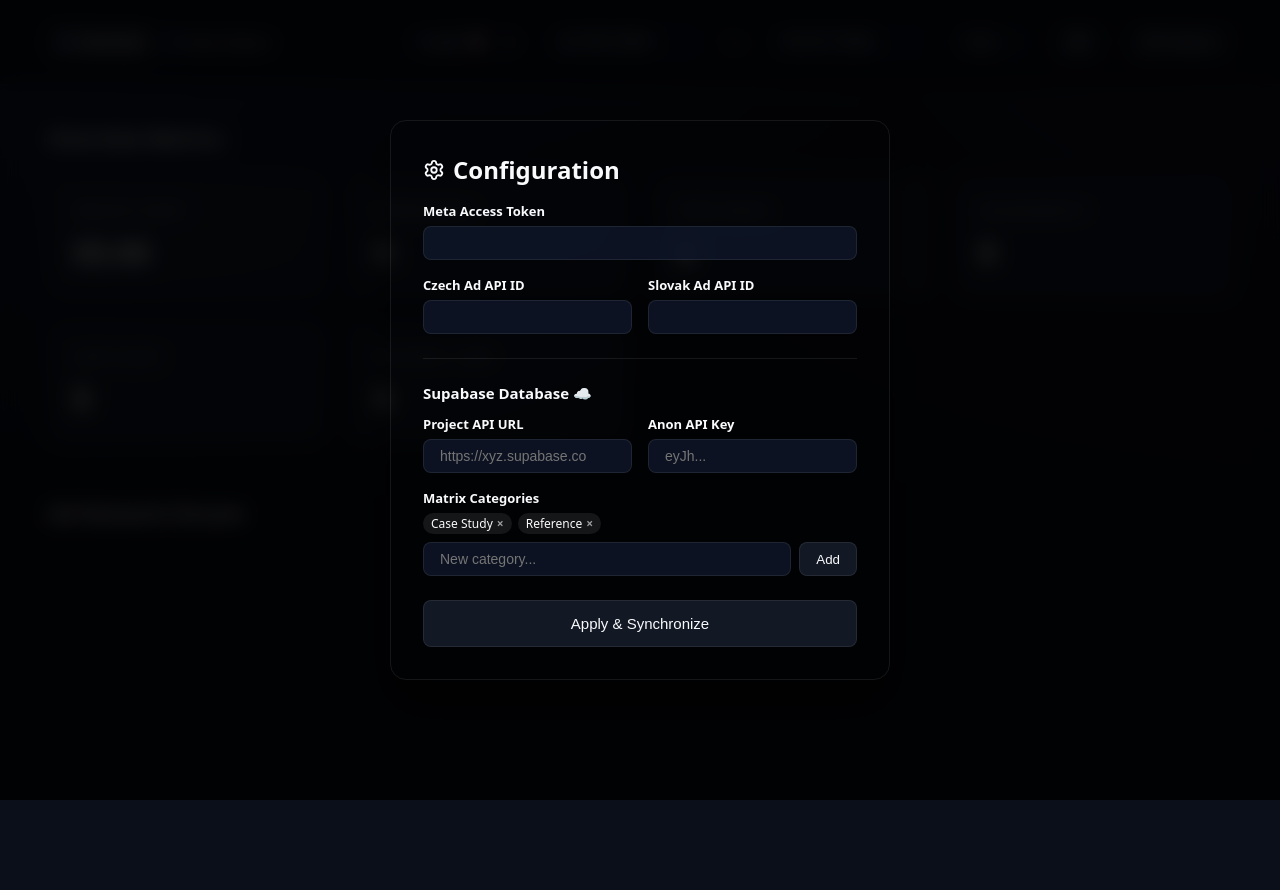
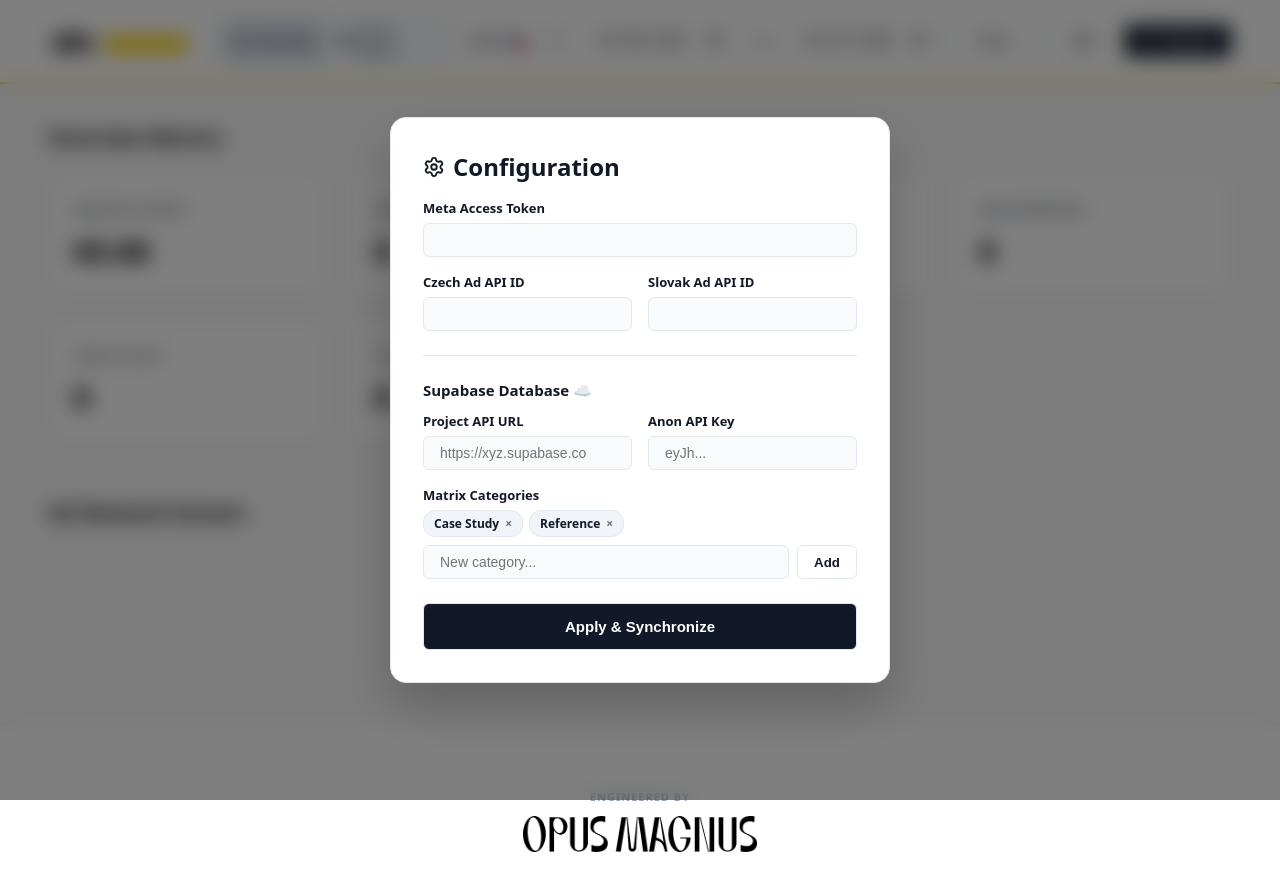
Before and after one commit to danieldhudak-eng/marketing-dashboard-sto, a React (Vite) app: page / in a window 1280 px wide. Shown: the top 890 px of the page. Before the commit the page ends 800 px from the top, so only its background shows below. Built offline with nearby package versions, Linux system fonts and the light colour scheme.

Commit message:
style: implement STO corporate brand identity, add monthly matrix totals, and Opus Magnus branding

```diff
--- a/src/App.jsx
+++ b/src/App.jsx
@@ -172,33 +172,33 @@ const App = () => {
   return (
     <>
       {showSettings && (
-        <div style={{ position: 'fixed', inset: 0, backgroundColor: 'rgba(0,0,0,0.85)', zIndex: 9999, display: 'flex', alignItems: 'center', justifyContent: 'center', backdropFilter: 'blur(10px)' }}>
-          <div style={{ background: 'var(--card-bg)', border: '1px solid var(--border-color)', borderRadius: '16px', padding: '32px', width: '90%', maxWidth: '500px', boxShadow: '0 24px 48px rgba(0,0,0,0.5)', maxHeight: '90vh', overflowY: 'auto' }}>
+        <div style={{ position: 'fixed', inset: 0, backgroundColor: 'rgba(0,0,0,0.5)', zIndex: 9999, display: 'flex', alignItems: 'center', justifyContent: 'center', backdropFilter: 'blur(10px)' }}>
+          <div style={{ background: '#fff', border: '1px solid var(--border-color)', borderRadius: '16px', padding: '32px', width: '90%', maxWidth: '500px', boxShadow: '0 24px 48px rgba(0,0,0,0.2)', maxHeight: '90vh', overflowY: 'auto' }}>
             <h2 style={{ margin: '0 0 16px 0', display: 'flex', alignItems: 'center', gap: '8px' }}><Settings size={22}/> Configuration</h2>
 
             <div style={{ marginBottom: '16px' }}>
               <label style={{ display: 'block', fontSize: '13px', fontWeight: '600', marginBottom: '6px' }}>Meta Access Token</label>
-              <input type="password" value={apiKeys.token} onChange={e => setApiKeys({...apiKeys, token: e.target.value})} className="control-input" style={{ width: '100%' }} />
+              <input type="password" value={apiKeys.token} onChange={e => setApiKeys({...apiKeys, token: e.target.value})} className="control-input" style={{ width: '100%', background: '#f8fafc' }} />
             </div>
 
             <div style={{ display: 'grid', gridTemplateColumns: '1fr 1fr', gap: '16px', marginBottom: '24px' }}>
-              <div><label style={{ display: 'block', fontSize: '13px', fontWeight: '600', marginBottom: '6px' }}>Czech Ad API ID</label><input type="text" value={apiKeys.czId} onChange={e => setApiKeys({...apiKeys, czId: e.target.value})} className="control-input" style={{ width: '100%' }} /></div>
-              <div><label style={{ display: 'block', fontSize: '13px', fontWeight: '600', marginBottom: '6px' }}>Slovak Ad API ID</label><input type="text" value={apiKeys.skId} onChange={e => setApiKeys({...apiKeys, skId: e.target.value})} className="control-input" style={{ width: '100%' }} /></div>
+              <div><label style={{ display: 'block', fontSize: '13px', fontWeight: '600', marginBottom: '6px' }}>Czech Ad API ID</label><input type="text" value={apiKeys.czId} onChange={e => setApiKeys({...apiKeys, czId: e.target.value})} className="control-input" style={{ width: '100%', background: '#f8fafc' }} /></div>
+              <div><label style={{ display: 'block', fontSize: '13px', fontWeight: '600', marginBottom: '6px' }}>Slovak Ad API ID</label><input type="text" value={apiKeys.skId} onChange={e => setApiKeys({...apiKeys, skId: e.target.value})} className="control-input" style={{ width: '100%', background: '#f8fafc' }} /></div>
             </div>
 
             <hr style={{border: 'none', borderTop: '1px solid var(--border-color)', margin: '24px 0'}}/>
             <h3 style={{fontSize: '15px', marginBottom: '12px'}}>Supabase Database ☁️</h3>
 
             <div style={{ display: 'grid', gridTemplateColumns: '1fr 1fr', gap: '16px', marginBottom: '16px' }}>
-              <div><label style={{ display: 'block', fontSize: '13px', fontWeight: '600', marginBottom: '6px' }}>Project API URL</label><input type="text" value={apiKeys.supabaseUrl} onChange={e => setApiKeys({...apiKeys, supabaseUrl: e.target.value})} className="control-input" style={{ width: '100%' }} placeholder="https://xyz.supabase.co" /></div>
-              <div><label style={{ display: 'block', fontSize: '13px', fontWeight: '600', marginBottom: '6px' }}>Anon API Key</label><input type="password" value={apiKeys.supabaseAnon} onChange={e => setApiKeys({...apiKeys, supabaseAnon: e.target.value})} className="control-input" style={{ width: '100%' }} placeholder="eyJh..." /></div>
+              <div><label style={{ display: 'block', fontSize: '13px', fontWeight: '600', marginBottom: '6px' }}>Project API URL</label><input type="text" value={apiKeys.supabaseUrl} onChange={e => setApiKeys({...apiKeys, supabaseUrl: e.target.value})} className="control-input" style={{ width: '100%', background: '#f8fafc' }} placeholder="https://xyz.supabase.co" /></div>
+              <div><label style={{ display: 'block', fontSize: '13px', fontWeight: '600', marginBottom: '6px' }}>Anon API Key</label><input type="password" value={apiKeys.supabaseAnon} onChange={e => setApiKeys({...apiKeys, supabaseAnon: e.target.value})} className="control-input" style={{ width: '100%', background: '#f8fafc' }} placeholder="eyJh..." /></div>
             </div>
 
             {apiKeys.supabaseUrl && (
-                <div style={{background: 'rgba(0,0,0,0.3)', padding: '12px', borderRadius: '8px', marginBottom:'24px'}}>
-                  <div style={{fontSize:'12px', marginBottom:'8px', color: 'var(--text-secondary)'}}>Run this SQL in your Supabase SQL Editor once:</div>
+                <div style={{background: '#f1f5f9', padding: '12px', borderRadius: '8px', marginBottom:'24px', border: '1px solid #e2e8f0'}}>
+                  <div style={{fontSize:'12px', marginBottom:'8px', color: 'var(--text-secondary)', fontWeight: 600}}>Run this SQL in your Supabase Editor once:</div>
                   <div style={{display:'flex', gap: '8px', alignItems:'flex-start'}}>
-                    <pre style={{margin:0, fontSize:'11px', color:'#4ade80', overflowX:'auto'}}>{sqlSetupString}</pre>
+                    <pre style={{margin:0, fontSize:'11px', color:'#059669', overflowX:'auto'}}>{sqlSetupString}</pre>
                     <button className="btn" style={{padding:'4px 8px'}} onClick={() => {navigator.clipboard.writeText(sqlSetupString); setCopiedSql(true); setTimeout(() => setCopiedSql(false), 2000)}}>{copiedSql ? <Check size={14}/> : <Copy size={14}/>}</button>
                   </div>
                 </div>
@@ -208,27 +208,28 @@ const App = () => {
               <label style={{ display: 'block', fontSize: '13px', fontWeight: '600', marginBottom: '6px' }}>Matrix Categories</label>
               <div style={{display:'flex', flexWrap:'wrap', gap:'6px', marginBottom:'8px'}}>
                  {categories.map(cat => (
-                    <span key={cat} style={{background: 'var(--border-color)', fontSize:'12px', padding:'2px 8px', borderRadius:'12px', display:'flex', alignItems:'center', gap:'4px'}}>
+                    <span key={cat} style={{background: '#f1f5f9', border: '1px solid #e2e8f0', fontSize:'12px', padding:'4px 10px', borderRadius:'12px', display:'flex', alignItems:'center', gap:'6px', fontWeight: 600}}>
                        {cat} <strong style={{cursor:'pointer', opacity:0.6}} onClick={()=>handleRemoveCategory(cat)}>×</strong>
                     </span>
                  ))}
               </div>
               <div style={{display:'flex', gap:'8px'}}>
-                <input type="text" className="control-input" placeholder="New category..." value={newCatName} onChange={e=>setNewCatName(e.target.value)} onKeyDown={e => e.key === 'Enter' && handleAddCategory()} style={{flex:1}}/>
+                <input type="text" className="control-input" placeholder="New category..." value={newCatName} onChange={e=>setNewCatName(e.target.value)} onKeyDown={e => e.key === 'Enter' && handleAddCategory()} style={{flex:1, background: '#f8fafc'}}/>
                 <button className="btn" onClick={handleAddCategory}>Add</button>
               </div>
             </div>
 
-            <button className="btn" style={{ width: '100%', justifyContent: 'center', padding: '14px', fontSize: '15px' }} onClick={saveSettings}>Apply & Synchronize</button>
+            <button className="btn" style={{ width: '100%', justifyContent: 'center', padding: '14px', fontSize: '15px', background: 'var(--text-primary)', color: '#fff' }} onClick={saveSettings}>Apply & Synchronize</button>
           </div>
         </div>
       )}
 
       <header className="header">
         <div className="header-title">
-           <div style={{display:'flex', background:'var(--card-bg)', p:4, borderRadius:'8px', overflow:'hidden', border: '1px solid var(--border-color)'}}>
-              <div onClick={()=>setViewMode('overview')} style={{padding:'6px 12px', cursor:'pointer', display:'flex', alignItems:'center', gap:'6px', fontSize:'13px', background: viewMode === 'overview' ? 'rgba(255,255,255,0.1)' : 'transparent', fontWeight: viewMode === 'overview' ? 600 : 400}}><LayoutDashboard size={14}/> Overview</div>
-              <div onClick={()=>setViewMode('matrix')} style={{padding:'6px 12px', cursor:'pointer', display:'flex', alignItems:'center', gap:'6px', fontSize:'13px', background: viewMode === 'matrix' ? 'rgba(255,255,255,0.1)' : 'transparent', fontWeight: viewMode === 'matrix' ? 600 : 400}}><Grid size={14}/> Matrix Report</div>
+           <img src="/sto-logo.png" alt="STO Logo" style={{ height: '32px', marginRight: '16px', objectFit: 'contain' }} />
+           <div style={{display:'flex', background:'#f8fafc', p:4, borderRadius:'8px', overflow:'hidden', border: '1px solid var(--border-color)'}}>
+              <div onClick={()=>setViewMode('overview')} style={{padding:'6px 12px', cursor:'pointer', display:'flex', alignItems:'center', gap:'6px', fontSize:'13px', background: viewMode === 'overview' ? '#e2e8f0' : 'transparent', fontWeight: viewMode === 'overview' ? 700 : 500}}><LayoutDashboard size={14}/> Overview</div>
+              <div onClick={()=>setViewMode('matrix')} style={{padding:'6px 12px', cursor:'pointer', display:'flex', alignItems:'center', gap:'6px', fontSize:'13px', background: viewMode === 'matrix' ? '#e2e8f0' : 'transparent', fontWeight: viewMode === 'matrix' ? 700 : 500}}><Grid size={14}/> Matrix Report</div>
            </div>
         </div>
         <div className="controls">
@@ -238,7 +239,7 @@ const App = () => {
           <input type="date" className="control-input" value={dateTo} onChange={e => setDateTo(e.target.value)} />
           <input type="text" className="control-input" placeholder="Filter..." value={campaignFilter} onChange={e => setCampaignFilter(e.target.value)} style={{ width: '80px' }} />
           <button className="btn" onClick={() => setShowSettings(true)}><Settings size={16} /></button>
-          <button className="btn" onClick={fetchData} disabled={loading}><RefreshCw size={16} className={loading ? 'spinner' : ''} /> {loading ? 'Fetching...' : 'Refresh'}</button>
+          <button className="btn" onClick={fetchData} disabled={loading} style={{ background: 'var(--text-primary)', color: '#fff' }}><RefreshCw size={16} className={loading ? 'spinner' : ''} /> {loading ? 'Fetching...' : 'Refresh'}</button>
         </div>
       </header>
 
@@ -272,7 +273,7 @@ const App = () => {
                     )}
                     <img src={post.imageUrl} alt="Creative"/>
                     <div className="post-network-icon" style={{ background: post.network === 'ig' ? 'linear-gradient(45deg, #f09433 0%, #e6683c 25%, #dc2743 50%, #cc2366 75%, #bc1888 100%)' : '#1877F2', width: 'auto', padding: '6px 12px', borderRadius: '20px', display: 'flex', alignItems: 'center', gap: '6px', top: '12px', right: '12px' }}>
-                      <span style={{color: '#fff', fontSize: '11px', fontWeight: '600'}}>{post.network === 'ig' ? 'Instagram' : 'Facebook'}</span>
+                      <span style={{color: '#fff', fontSize: '11px', fontWeight: '700'}}>{post.network === 'ig' ? 'Instagram' : 'Facebook'}</span>
                     </div>
                   </div>
                   <div className="post-content">
@@ -325,13 +326,13 @@ const App = () => {
                                 const boxPosts = rowPosts.filter(p => p.monthKey === mk);
                                 return (
                                   <td key={mk} className="matrix-cell">
-                                    {boxPosts.length === 0 && <div style={{opacity:0.05, textAlign:'center', marginTop:'16px'}}>Empty</div>}
+                                    {boxPosts.length === 0 && <div style={{opacity:0.2, textAlign:'center', marginTop:'16px'}}>Empty</div>}
                                     {boxPosts.map(p => (
                                        <div key={p.id} className="matrix-mini-post">
                                           <div className="m-post-net" style={{background: p.network==='ig'?'linear-gradient(45deg, #f09433, #bc1888)':'#1877F2'}}>{p.network==='ig'?'IG':'FB'}</div>
                                           <img src={p.imageUrl} />
                                           <div className="m-data">
-                                             <div title={p.text} style={{fontWeight:600, fontSize:'12px', whiteSpace:'nowrap', overflow:'hidden', textOverflow:'ellipsis', marginBottom:'6px', color:'#fff'}}>{p.text}</div>
+                                             <div title={p.text} style={{fontWeight:700, fontSize:'12px', whiteSpace:'nowrap', overflow:'hidden', textOverflow:'ellipsis', marginBottom:'6px', color:'#000'}}>{p.text}</div>
 
                                              <div className="m-kpi-grid">
                                                 <div><span>Spend</span> €{p.metrics.spend.toFixed(0)}</div>
@@ -353,12 +354,52 @@ const App = () => {
                          )
                       })}
                     </tbody>
+                    <tfoot>
+                      <tr style={{ background: '#f8fafc', borderTop: '2px solid #cbd5e1' }}>
+                        <td className="sticky-cat" style={{ background: '#f8fafc', color: '#0f172a' }}>Monthly Totals</td>
+                        {uniqueMonthKeys.map(mk => {
+                            const monthPosts = posts.filter(p => p.monthKey === mk);
+                            const sums = {
+                                spend: monthPosts.reduce((s, p) => s + p.metrics.spend, 0),
+                                impressions: monthPosts.reduce((s, p) => s + p.metrics.impressions, 0),
+                                reach: monthPosts.reduce((s, p) => s + p.metrics.reach, 0),
+                                engagements: monthPosts.reduce((s, p) => s + p.metrics.engagements, 0),
+                                clicks: monthPosts.reduce((s, p) => s + p.metrics.clicks, 0),
+                                thruPlays: monthPosts.reduce((s, p) => s + p.metrics.thruPlays, 0),
+                                followers: monthPosts.reduce((s, p) => s + p.metrics.followers, 0),
+                            };
+                            return (
+                                <td key={`total-${mk}`} className="matrix-cell" style={{ verticalAlign: 'bottom' }}>
+                                   <div className="matrix-mini-post" style={{ background: '#fff', border: '2px solid #e2e8f0', boxShadow: '0 4px 6px -1px rgba(0,0,0,0.05)', marginBottom: 0 }}>
+                                      <div className="m-data">
+                                         <div style={{fontWeight:800, fontSize:'14px', color:'#000', marginBottom:'4px'}}>Total Impact</div>
+                                         <div className="m-kpi-grid" style={{background: 'transparent', border: 'none'}}>
+                                            <div style={{color:'#000', background:'#f1f5f9'}}><span>Spend</span> €{sums.spend.toFixed(0)}</div>
+                                            <div style={{color:'#000', background:'#f1f5f9'}}><span>Impr</span> {formatNumber(sums.impressions)}</div>
+                                            <div style={{color:'#000', background:'#f1f5f9'}}><span>Rch</span> {formatNumber(sums.reach)}</div>
+                                            <div style={{color:'#000', background:'#f1f5f9'}}><span>Eng</span> {formatNumber(sums.engagements)}</div>
+                                            <div style={{color:'#000', background:'#f1f5f9'}}><span>Clk</span> {formatNumber(sums.clicks)}</div>
+                                            <div style={{color:'#000', background:'#f1f5f9'}}><span>Ply</span> {formatNumber(sums.thruPlays)}</div>
+                                            <div style={{color:'#000', background:'#f1f5f9'}}><span>Fol</span> {formatNumber(sums.followers)}</div>
+                                         </div>
+                                      </div>
+                                   </div>
+                                </td>
+                            );
+                        })}
+                      </tr>
+                    </tfoot>
                   </table>
                 </div>
               )}
            </div>
         )}
       </main>
+
+      <footer style={{ textAlign: 'center', padding: '4rem 1rem', borderTop: '1px solid var(--border-color)', marginTop: 'auto', background: '#fff' }}>
+         <div style={{ fontSize: '11px', fontWeight: 700, color: '#94a3b8', marginBottom: '12px', textTransform: 'uppercase', letterSpacing: '1px' }}>Engineered by</div>
+         <img src="/opus-logo.png" alt="Opus Magnus" style={{ height: '36px', filter: 'invert(1)', objectFit: 'contain' }} />
+      </footer>
     </>
   );
 };
--- a/src/index.css
+++ b/src/index.css
@@ -1,13 +1,12 @@
 :root {
-  --bg-base: #0b0f19;
-  --bg-card: rgba(30, 41, 59, 0.6);
-  --bg-card-hover: rgba(30, 41, 59, 0.9);
-  --border-color: rgba(255, 255, 255, 0.08);
-  --text-primary: #f8fafc;
-  --text-secondary: #94a3b8;
-  --accent-glow: rgba(59, 130, 246, 0.15);
-  --accent-color: #3b82f6;
-  --accent-hover: #2563eb;
+  --bg-base: #f9f9fa;
+  --bg-card: #ffffff;
+  --bg-card-hover: #f1f5f9;
+  --border-color: #e2e8f0;
+  --text-primary: #111827;
+  --text-secondary: #6b7280;
+  --accent-color: #ffd100;
+  --accent-hover: #e5bc00;
   --success-color: #10b981;
 }
 
@@ -22,10 +21,6 @@ body {
   background-color: var(--bg-base);
   color: var(--text-primary);
   min-height: 100vh;
-  background-image:
-      radial-gradient(at 0% 0%, var(--accent-glow) 0px, transparent 50%),
-      radial-gradient(at 100% 0%, rgba(139, 92, 246, 0.1) 0px, transparent 50%);
-  background-attachment: fixed;
   overflow-x: hidden;
 }
 
@@ -34,13 +29,13 @@ body {
   display: flex;
   justify-content: space-between;
   align-items: center;
-  padding: 1.5rem 3rem;
-  background: rgba(11, 15, 25, 0.8);
-  backdrop-filter: blur(16px);
-  border-bottom: 1px solid var(--border-color);
+  padding: 1rem 3rem;
+  background: #ffffff;
+  border-bottom: 2px solid var(--accent-color);
   position: sticky;
   top: 0;
   z-index: 40;
+  box-shadow: 0 4px 6px -1px rgba(0, 0, 0, 0.05);
 }
 
 .header-title {
@@ -51,46 +46,48 @@ body {
   gap: 12px;
 }
 
-.header-title svg {
-  color: var(--accent-color);
-}
-
 .controls {
   display: flex;
   align-items: center;
-  gap: 1.5rem;
+  gap: 1rem;
 }
 
 .control-input {
-  background: rgba(15, 23, 42, 0.8);
+  background: #ffffff;
   border: 1px solid var(--border-color);
   color: var(--text-primary);
   padding: 0.5rem 1rem;
-  border-radius: 8px;
+  border-radius: 6px;
   font-size: 0.875rem;
   outline: none;
   transition: all 0.2s ease;
 }
 
 .control-input:hover {
+  border-color: var(--text-secondary);
+}
+.control-input:focus {
   border-color: var(--accent-color);
+  box-shadow: 0 0 0 2px rgba(255, 209, 0, 0.3);
 }
 
 .btn {
-  background: var(--bg-card);
+  background: #ffffff;
   border: 1px solid var(--border-color);
   color: var(--text-primary);
   padding: 0.5rem 1rem;
-  border-radius: 8px;
+  border-radius: 6px;
   cursor: pointer;
   display: flex;
   align-items: center;
   gap: 0.5rem;
   transition: all 0.2s ease;
+  font-weight: 600;
 }
 
 .btn:hover {
-  background: rgba(255,255,255,0.05);
+  background: var(--bg-card-hover);
+  border-color: var(--text-secondary);
 }
 
 /* Container */
@@ -98,6 +95,7 @@ body {
   max-width: 1400px;
   margin: 0 auto;
   padding: 2.5rem 3rem;
+  min-height: calc(100vh - 160px);
 }
 
 .section-header {
@@ -106,7 +104,8 @@ body {
   align-items: center;
   margin-bottom: 1.5rem;
   font-size: 1.25rem;
-  font-weight: 600;
+  font-weight: 700;
+  color: #000;
 }
 
 /* KPI Grid */
@@ -120,32 +119,31 @@ body {
 .kpi-card {
   background: var(--bg-card);
   border: 1px solid var(--border-color);
-  border-radius: 16px;
+  border-radius: 12px;
   padding: 1.5rem;
-  backdrop-filter: blur(12px);
+  box-shadow: 0 1px 3px 0 rgba(0, 0, 0, 0.1);
   transition: transform 0.2s ease, box-shadow 0.2s ease;
 }
 
 .kpi-card:hover {
   transform: translateY(-2px);
-  box-shadow: 0 10px 25px -5px rgba(0, 0, 0, 0.3);
-  border-color: rgba(255, 255, 255, 0.15);
+  box-shadow: 0 10px 15px -3px rgba(0, 0, 0, 0.1);
+  border-color: var(--accent-color);
 }
 
 .kpi-title {
   color: var(--text-secondary);
-  font-size: 0.875rem;
+  font-size: 0.85rem;
   text-transform: uppercase;
   letter-spacing: 0.5px;
   margin-bottom: 0.75rem;
-  display: flex;
-  align-items: center;
-  gap: 0.5rem;
+  font-weight: 600;
 }
 
 .kpi-value {
   font-size: 1.875rem;
-  font-weight: 700;
+  font-weight: 800;
+  color: #000;
 }
 
 /* Posts */
@@ -158,42 +156,47 @@ body {
 .post-card {
   background: var(--bg-card);
   border: 1px solid var(--border-color);
-  border-radius: 16px;
+  border-radius: 12px;
   overflow: hidden;
   display: flex;
   flex-direction: column;
+  box-shadow: 0 1px 3px rgba(0,0,0,0.05);
   transition: all 0.3s ease;
 }
 
 .post-card:hover {
-  border-color: rgba(255, 255, 255, 0.2);
-  box-shadow: 0 15px 30px -10px rgba(0, 0, 0, 0.4);
+  box-shadow: 0 10px 20px -5px rgba(0, 0, 0, 0.1);
+  border-color: var(--accent-color);
 }
 
 .post-visual {
   width: 100%;
   height: 200px;
-  background-color: #000;
+  background-color: #f1f5f9;
   position: relative;
+  display: flex;
+  align-items: center;
+  justify-content: center;
 }
 
 .post-visual img {
   width: 100%;
   height: 100%;
-  object-fit: cover;
+  object-fit: contain; /* Changed from cover to prevent pixelation */
 }
 
 .post-network-icon {
   position: absolute;
   top: 1rem;
   right: 1rem;
-  background: rgba(0, 0, 0, 0.7);
+  background: rgba(255, 255, 255, 0.9);
   backdrop-filter: blur(4px);
   padding: 0.5rem;
   border-radius: 8px;
   display: flex;
   align-items: center;
   justify-content: center;
+  box-shadow: 0 2px 4px rgba(0,0,0,0.1);
 }
 
 .post-content {
@@ -229,17 +232,17 @@ body {
   font-size: 0.7rem;
   text-transform: uppercase;
   margin-bottom: 0.25rem;
+  font-weight: 600;
 }
 
 .post-metric-value {
-  font-weight: 600;
+  font-weight: 700;
   font-size: 0.9rem;
+  color: #000;
 }
 
 @keyframes spin { 100% { transform: rotate(360deg); } }
-.spinner {
-  animation: spin 1s linear infinite;
-}
+.spinner { animation: spin 1s linear infinite; }
 
 /* Matrix Report Specific Styles */
 .matrix-wrapper {
@@ -249,7 +252,8 @@ body {
   overflow-x: auto;
   border-radius: 12px;
   border: 1px solid var(--border-color);
-  background: var(--card-bg);
+  background: var(--bg-card);
+  box-shadow: 0 4px 6px -1px rgba(0,0,0,0.05);
 }
 .matrix-table {
   border-collapse: collapse;
@@ -257,13 +261,15 @@ body {
 }
 .matrix-table th {
   padding: 16px;
-  font-size: 12px;
+  font-size: 13px;
   text-transform: uppercase;
   letter-spacing: 0.5px;
-  color: var(--text-secondary);
+  color: #000;
+  font-weight: 800;
   border-bottom: 2px solid var(--border-color);
   border-right: 1px solid var(--border-color);
   white-space: nowrap;
+  background: #f8fafc;
 }
 .matrix-table td {
   padding: 16px;
@@ -274,22 +280,24 @@ body {
 .sticky-cat {
   position: sticky;
   left: 0;
-  background: var(--card-bg);
-  font-weight: 600;
+  background: #f8fafc;
+  font-weight: 700;
   font-size: 14px;
+  color: #000;
   z-index: 5;
   box-shadow: inset -1px 0 0 var(--border-color);
 }
 .matrix-mini-post {
   display: flex;
   flex-direction: column;
-  background: rgba(255,255,255,0.03);
+  background: #ffffff;
   border: 1px solid var(--border-color);
   border-radius: 8px;
   overflow: hidden;
   margin-bottom: 16px;
   position: relative;
   width: 270px;
+  box-shadow: 0 1px 3px rgba(0,0,0,0.05);
 }
 .matrix-mini-post:last-child {
   margin-bottom: 0;
@@ -300,12 +308,13 @@ body {
   font-size: 10px; font-weight: 800; color: #fff;
   padding: 3px 8px; border-radius: 6px;
   z-index: 2;
-  box-shadow: 0 4px 12px rgba(0,0,0,0.5);
+  box-shadow: 0 2px 4px rgba(0,0,0,0.2);
 }
 .matrix-mini-post img {
   width: 100%;
   height: 120px;
-  object-fit: cover;
+  object-fit: contain; /* Changed to prevent pixelation */
+  background-color: #f1f5f9;
   border-bottom: 1px solid var(--border-color);
 }
 .m-data {
@@ -323,12 +332,12 @@ body {
   display: flex;
   justify-content: space-between;
   align-items: center;
-  background: rgba(255,255,255,0.04);
+  background: #f8fafc;
   padding: 5px 8px;
   border-radius: 6px;
   font-size: 11px;
-  color: #fff;
-  border: 1px solid rgba(255,255,255,0.05);
+  color: var(--text-primary);
+  border: 1px solid var(--border-color);
 }
 .m-kpi-grid > div span {
   color: var(--text-secondary);
@@ -340,10 +349,9 @@ body {
   position: absolute;
   top: 12px;
   left: 12px;
-  background: rgba(0,0,0,0.6);
-  backdrop-filter: blur(8px);
-  color: #fff;
-  border: 1px solid rgba(255,255,255,0.2);
+  background: rgba(255,255,255,0.9);
+  color: #000;
+  border: 1px solid var(--border-color);
   border-radius: 6px;
   padding: 4px 8px;
   font-size: 12px;
@@ -351,5 +359,6 @@ body {
   cursor: pointer;
   z-index: 5;
   outline: none;
+  box-shadow: 0 2px 4px rgba(0,0,0,0.1);
 }
-.tag-selector:focus { border-color: rgba(255,255,255,0.8); }
+.tag-selector:focus { border-color: var(--accent-color); }
```
Also changed, not shown: public/opus-logo.png (added), public/sto-logo.png (added).
